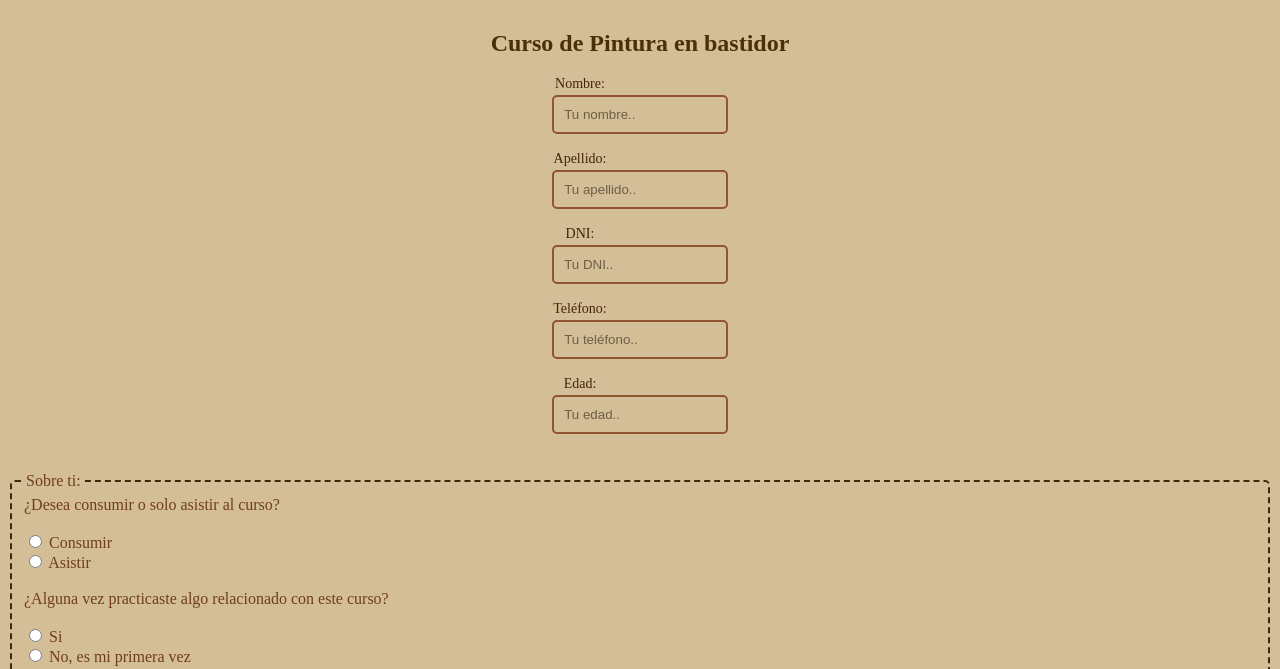
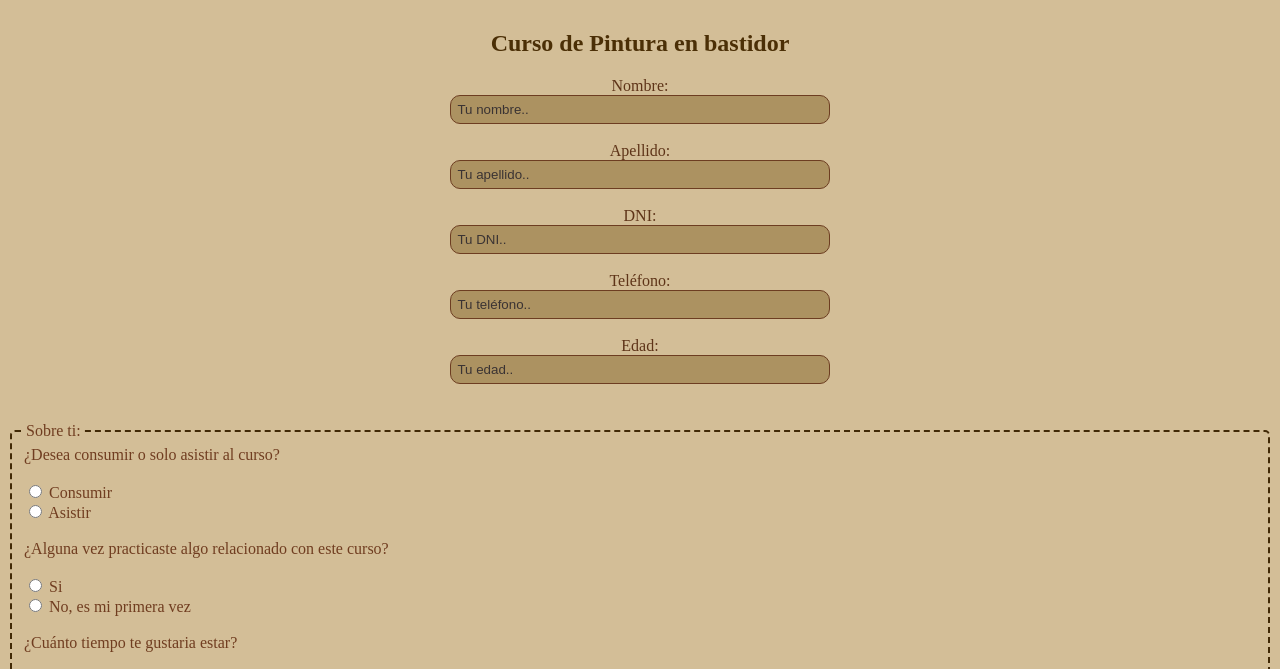
Before and after one commit to LuceroValentina/Proyectogrupal, a plain HTML site: page forms/form1.html in a window 1280 px wide. Shown: the part 97-766 px from the top of the page. Drawn offline with Linux system fonts and the light colour scheme; a web font is replaced by a local one.

Commit message:
modified:   cartapasteleria.html 	modified:   cartas.css 	modified:   cartate.html 	modified:   css/form.css 	modified:   forms/form1.html 	modified:   forms/form2.html 	modified:   forms/form3.html

```diff
--- a/cartas.css
+++ b/cartas.css
@@ -10,6 +10,10 @@ body {
     font-family: "Dancing Script", cursive;
 }
 
+a {
+    text-decoration: none;
+    color: #33260E;
+}
 h2 {
     font-family: 'Times New Roman', Times, serif;
 }
--- a/css/form.css
+++ b/css/form.css
@@ -53,41 +53,6 @@ fieldset:hover {
     margin-bottom: 20px;
 }
 
-.input-contenedor {
-    position: relative;
-    display: inline-block;
-    width: 30%;
-}
-
-.Lwrformulario input {
-    width: 40%;
-    padding: 10px;
-    outline: none;
-    background: none;    padding-left: 10px;
-    border: 2px solid rgb(145, 84, 49);
-    border-radius: 5px;
-
-}
-
-.Lwrformulario label {
-    position: relative;
-    top: -3px;
-    left: -60px;
-    color: #462405;
-    transform: translateY(-50%);
-    font-size: 14px;
-    transition: all 0.3s ease;
-    pointer-events: none;
-  }
-
-.Lwrformulario input:focus + label,
-.Lwrformulario input:not(:placeholder-shown) + label {
-    top: -10px;
-    left: 5px;
-    font-size: 12px;
-    color: #D498C0;
-}
-
 button {
     background-color: rgb(145, 84, 49);
     color: #bdaf99;
@@ -127,6 +92,21 @@ a {
     transform: scale(1.1);
 }
 
+input:hover {
+    background-color: rgb(139, 115, 70);
+}
+
 ::placeholder {
-    color: #6d5f45;
+    color: rgb(58, 51, 51);
 }
+
+.Lwrinput input {
+    margin: 0 auto;
+    width: 30%;
+    border: 1px solid rgb(109, 61, 33);
+    border-radius: 10px;
+    padding: 6px;
+    box-sizing: border-box;
+    background-color: rgb(172, 146, 97);
+    cursor: pointer;
+}
--- a/forms/form1.html
+++ b/forms/form1.html
@@ -18,18 +18,16 @@
             <h2>Curso de Pintura en bastidor</h2>
         </div>
         <div class="Lwrformulario">
-            <div class="input-contenedor">
             <label for="nombre">Nombre:</label><br>
-            <input type="text" id="nombre" name="nombre" placeholder="Tu nombre.." required><br><br>
+            <div class="Lwrinput"><input type="text" id="nombre" name="nombre" placeholder="Tu nombre.." required><br><br></div>
             <label for="apellido">Apellido:</label><br>
-            <input type="text" id="apellido" name="apellido" placeholder="Tu apellido.."><br><br>
+            <div class="Lwrinput"><input type="text" id="apellido" name="apellido" placeholder="Tu apellido.."><br><br></div>
             <label for="dni">DNI:</label><br>
-            <input type="text" id="dni" name="dni" placeholder="Tu DNI.."><br><br>
+            <div class="Lwrinput"><input type="text" id="dni" name="dni" placeholder="Tu DNI.."><br><br></div>
             <label for="telefono">Teléfono:</label><br>
-            <input type="tel" id="telefono" name="telefono" placeholder="Tu teléfono.."><br><br>
+            <div class="Lwrinput"><input type="tel" id="telefono" name="telefono" placeholder="Tu teléfono.."><br><br></div>
             <label for="edad">Edad:</label><br>
-            <input type="number" id="edad" name="edad" placeholder="Tu edad.."><br><br>
-            </div>
+            <div class="Lwrinput"><input type="number" id="edad" name="edad" placeholder="Tu edad.."><br><br></div>
         </div>
         <div class="Lwrformulario1">
             <fieldset>
```
Also changed, not shown: cartapasteleria.html (+1 -1 lines), cartate.html (+1 -1 lines), forms/form2.html (+5 -5 lines), forms/form3.html (+5 -5 lines).
